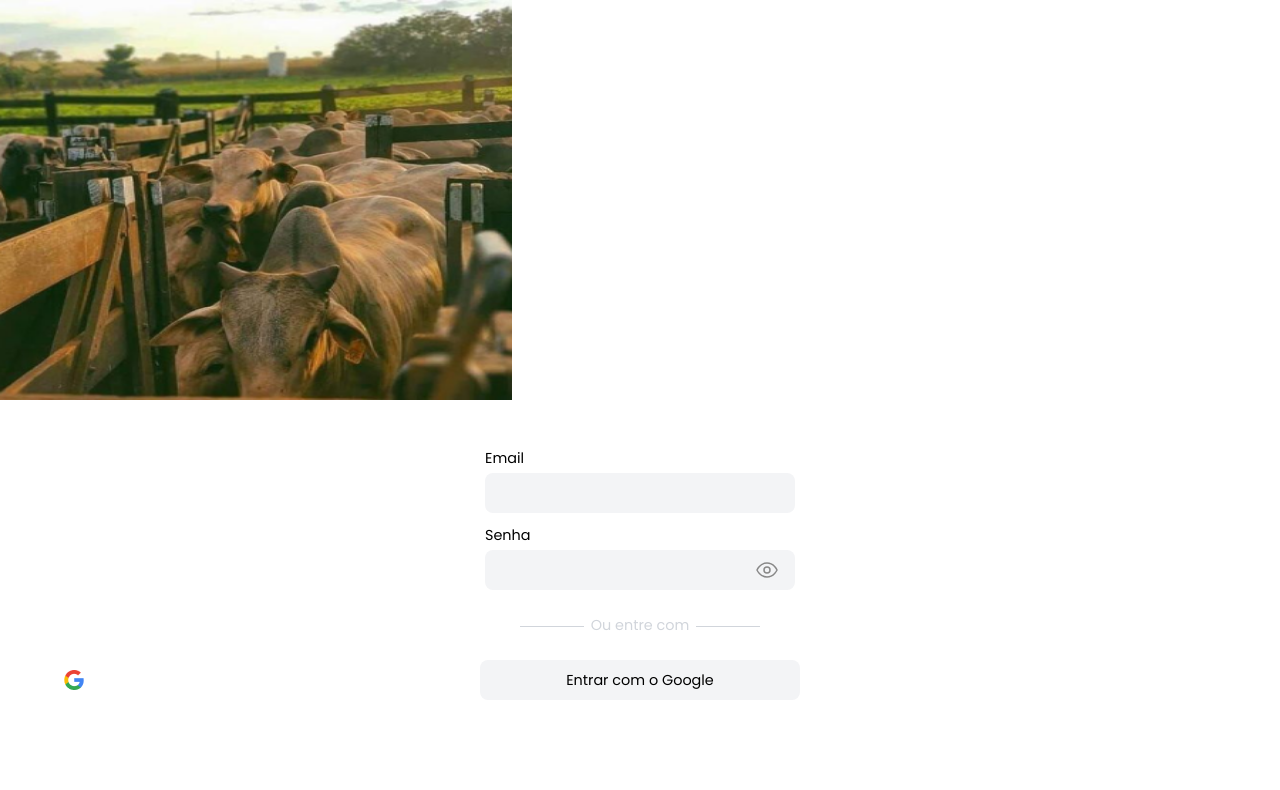
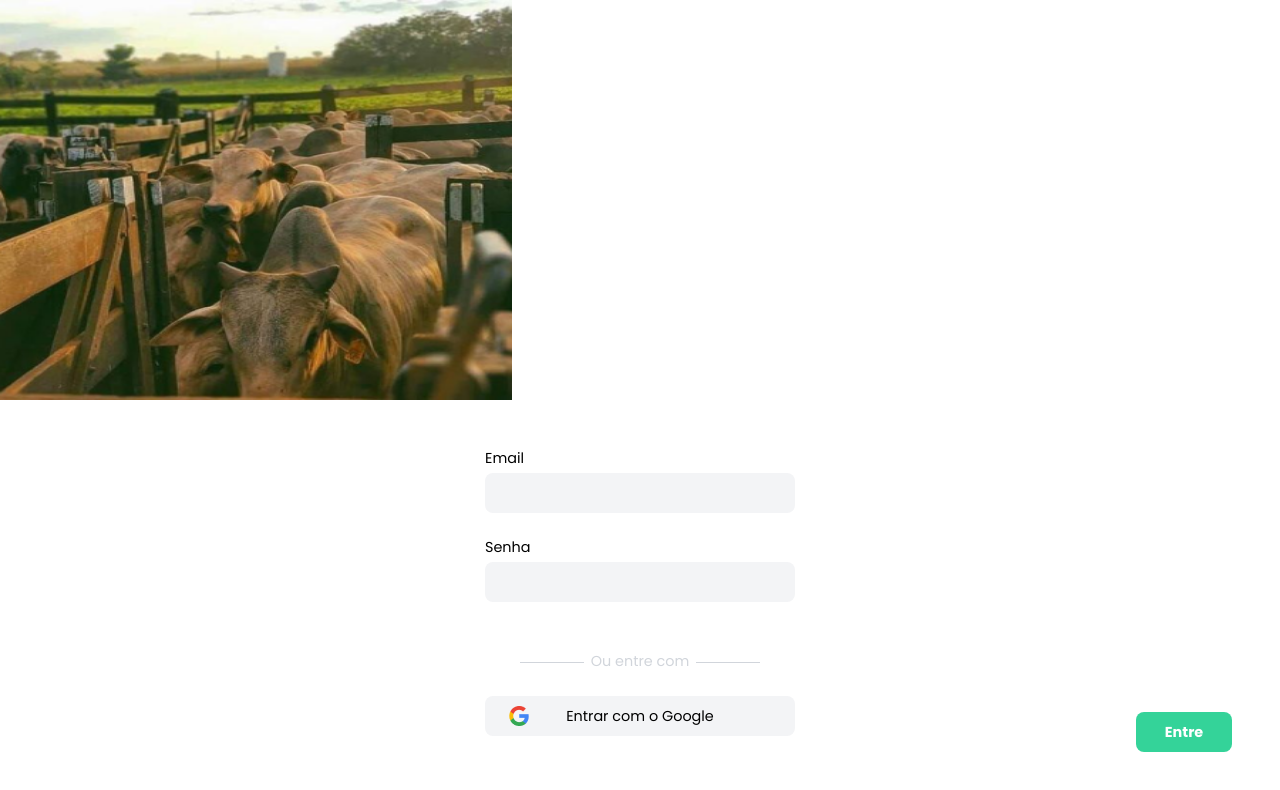
Before and after one commit to DevRadhy/cattle-web, a Next.js app in the folder web/: page /login in a window 1280 px wide. Shown: the top 790 px of the page. Built offline with nearby package versions, Linux system fonts and the light colour scheme.

Commit message:
Login page

```diff
--- a/web/src/pages/login.tsx
+++ b/web/src/pages/login.tsx
@@ -1,44 +1,66 @@
+import { Button } from "@/components/Button";
 import { Input } from "@/components/Input";
-import { EyeIcon } from "lucide-react";
+import { AuthContext } from "@/contexts/AuthContext";
 import Image from "next/image";
+import { FormEvent, useContext, useState } from "react";
+
+import rebanho from "../../public/rebanho.png";
 
 export default function Login() {
+  const [ email, setEmail ] = useState<string>("");
+  const [ password, setPassword ] = useState<string>("");
+
+  const { signIn } = useContext(AuthContext);
+
+  async function handleSubmit(e: FormEvent<HTMLFormElement>) {
+    e.preventDefault();
+
+    if(!email || !password) return
+
+    await signIn({ email, password });
+  }
+
   return (
     <div className="w-screen h-screen">
       <Image
         className="h-1/2"
-        src="/rebanho.png"
+        src={rebanho}
         alt="Rebanho bovino"
         width={512}
         height={512}
+        priority
       />
 
+      <form id="login" onSubmit={(e) => handleSubmit(e)}>
         <div
-        className="h-1/2 flex flex-col items-center"
-      >
-        <div
-          className="w-full mb-6 grid grid-rows-2 justify-center gap-3 mt-12"
+          className="mt-12 grid gap-6 justify-center"
         >
           <Input
             label="Email"
             type="text"
+            value={email}
+            autoComplete="true"
+            required
+            onChange={(e) => setEmail(e.target.value)}
           />
 
           <Input
             label="Senha"
             type="password"
-          >
-            <EyeIcon
-              className="mr-4 absolute right-0 bottom-0 -translate-y-1/3"
-              color="#888"
-              strokeWidth={1.5}
+            value={password}
+            required
+            onChange={(e) => setPassword(e.target.value)}
           />
-          </Input>
-        </div>
+
+          <Button
+            text="Entre"
+            type="submit"
+            form="login"
+          />
 
           <span
             className="
-          w-32 text-center text-gray-300
+            w-32 text-center text-gray-300 m-auto
             before:block before:content[''] before:w-60 before:h-px before:-translate-x-14 before:translate-y-3 before:border-x-16 before:border-gray-300
             "
           >
@@ -46,10 +68,10 @@ export default function Login() {
           </span>
 
           <button
-          className="w-80 h-10 bg-gray-100 rounded-lg m-6 flex items-center justify-center"
+            className="w-full max-w-xs h-10 bg-gray-100 rounded-lg flex items-center justify-center relative"
           >
             <Image
-            className="ml-4 absolute left-12"
+              className="ml-6 absolute left-0"
               src="/google.png"
               alt="Google"
               width={20}
@@ -59,6 +81,7 @@ export default function Login() {
             Entrar com o Google
           </button>
         </div>
+      </form>
     </div>
   );
 }
```
Lines whose indentation alone changed are shown as unchanged.
